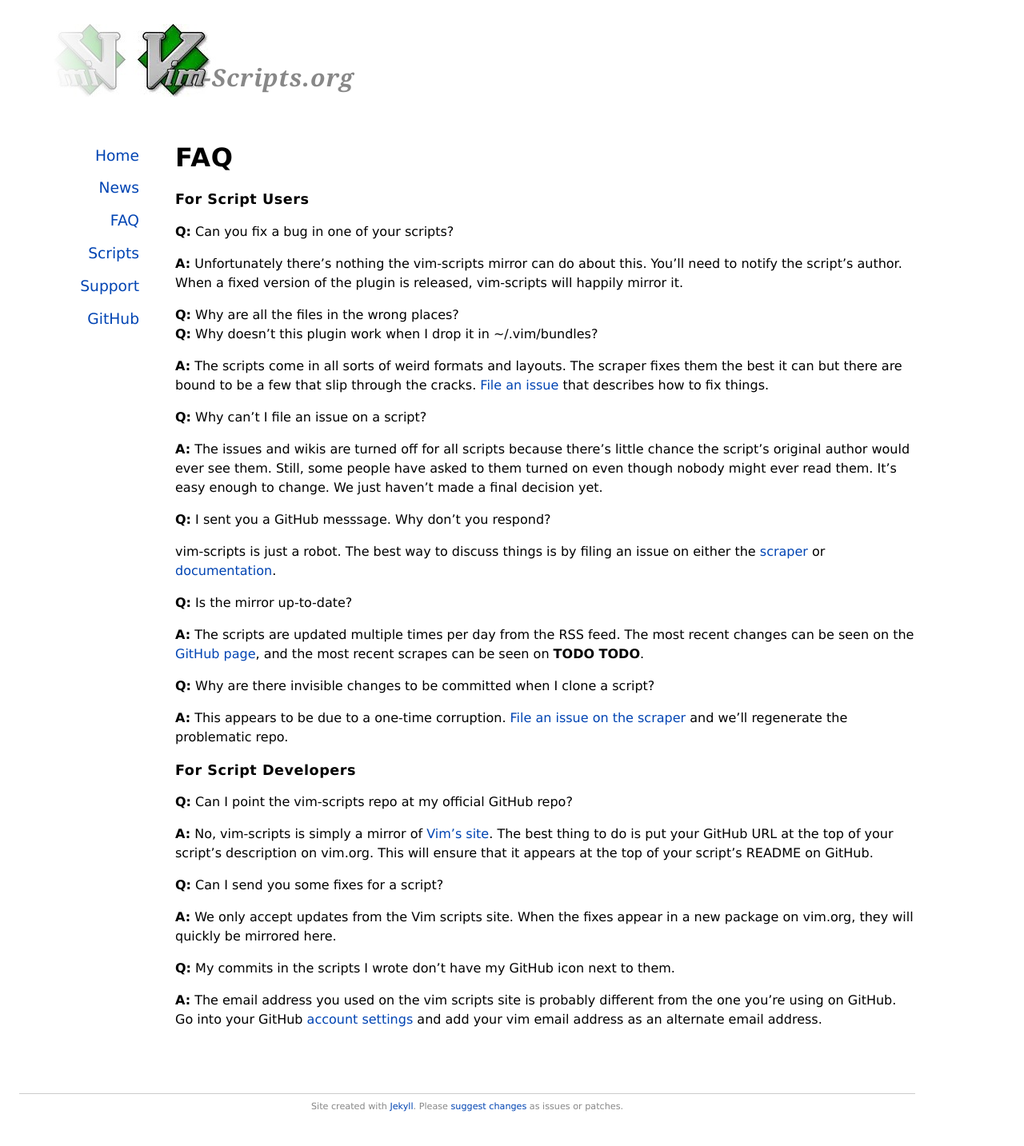
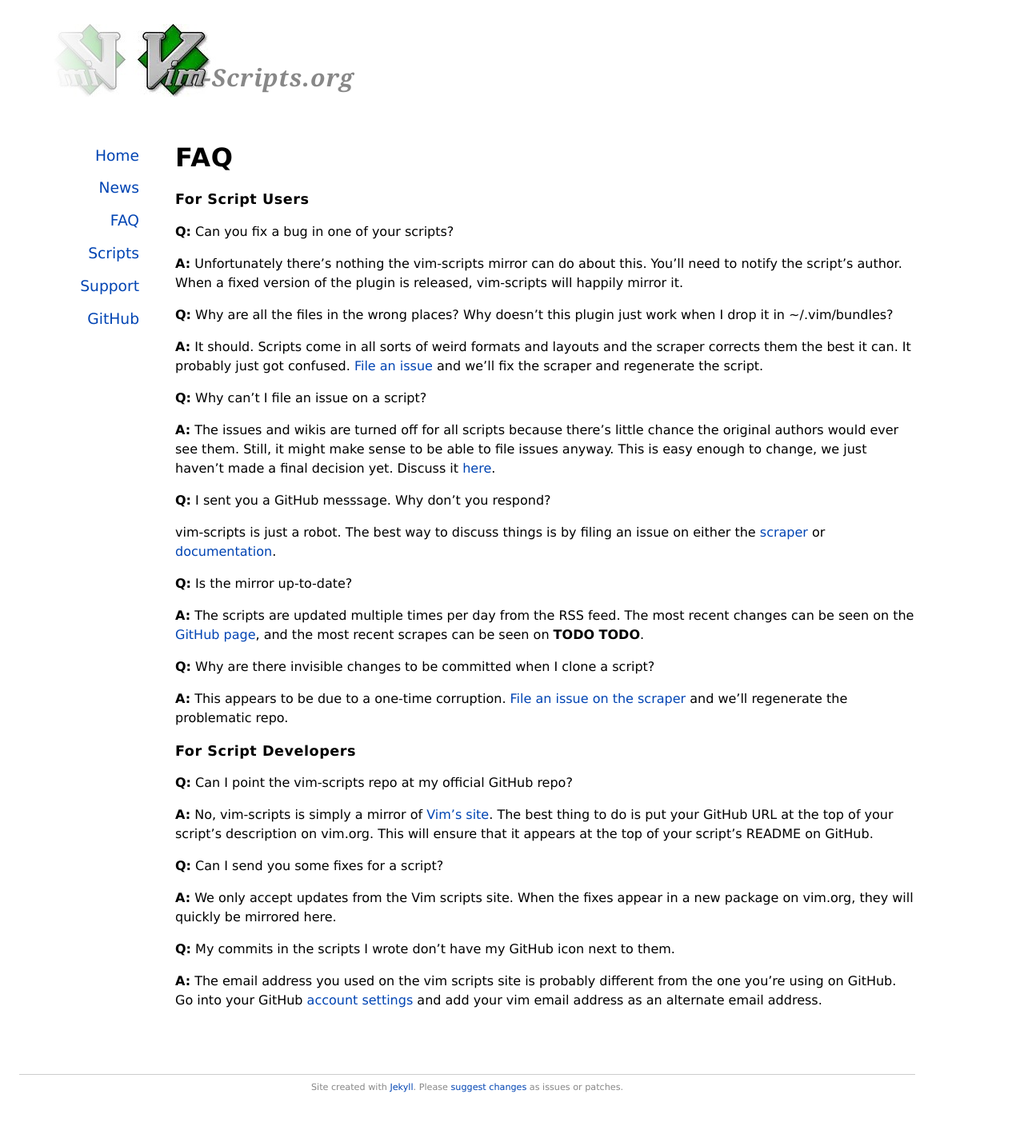
Before and after one commit to vim-scraper/vim-scraper.github.com, a Jekyll site: the page built from faq.markdown, in a window 1280 px wide. Shown: the whole page at 80% size. Built offline with Jekyll 4.4.1, drawn with Linux system fonts in a browser that asks for light colours; after the commit the page ends 1409 px from its top, so only the background shows below that.

Commit message:
more faq fixes

```diff
--- a/faq.markdown
+++ b/faq.markdown
@@ -14,23 +14,22 @@
 happily mirror it.
 
 
-**Q:** Why are all the files in the wrong places?<br/>
-**Q:** Why doesn't this plugin work when I drop it in ~/.vim/bundles?
+**Q:** Why are all the files in the wrong places?
+Why doesn't this plugin just work when I drop it in ~/.vim/bundles?
 
-**A:** The scripts come in all sorts of weird formats and layouts.
-The scraper fixes them the best it can but there are bound to
-be a few that slip through the cracks.
+**A:** It should.  Scripts come in all sorts of weird formats and layouts
+and the scraper corrects them the best it can.  It probably just got confused.
 <a href="http://github.com/vim-scripts/vim-scraper/issues">File an issue</a>
-that describes how to fix things.
+and we'll fix the scraper and regenerate the script.
 
 
 **Q:** Why can't I file an issue on a script?
 
 **A:** The issues and wikis are turned off for all scripts because
-there's little chance the script's original author would ever see them.
-Still, some people have asked to them turned on even though
-nobody might ever read them.  It's easy enough to change.
-We just haven't made a final decision yet.
+there's little chance the original authors would ever see them.
+Still, it might make sense to be able to file issues anyway.
+This is easy enough to change, we just haven't made a final decision yet.
+Discuss it [here](http://github.com/vim-scripts/vim-scraper/issues/issue/2).
 
 
 **Q:** I sent you a GitHub messsage.  Why don't you respond?
```
